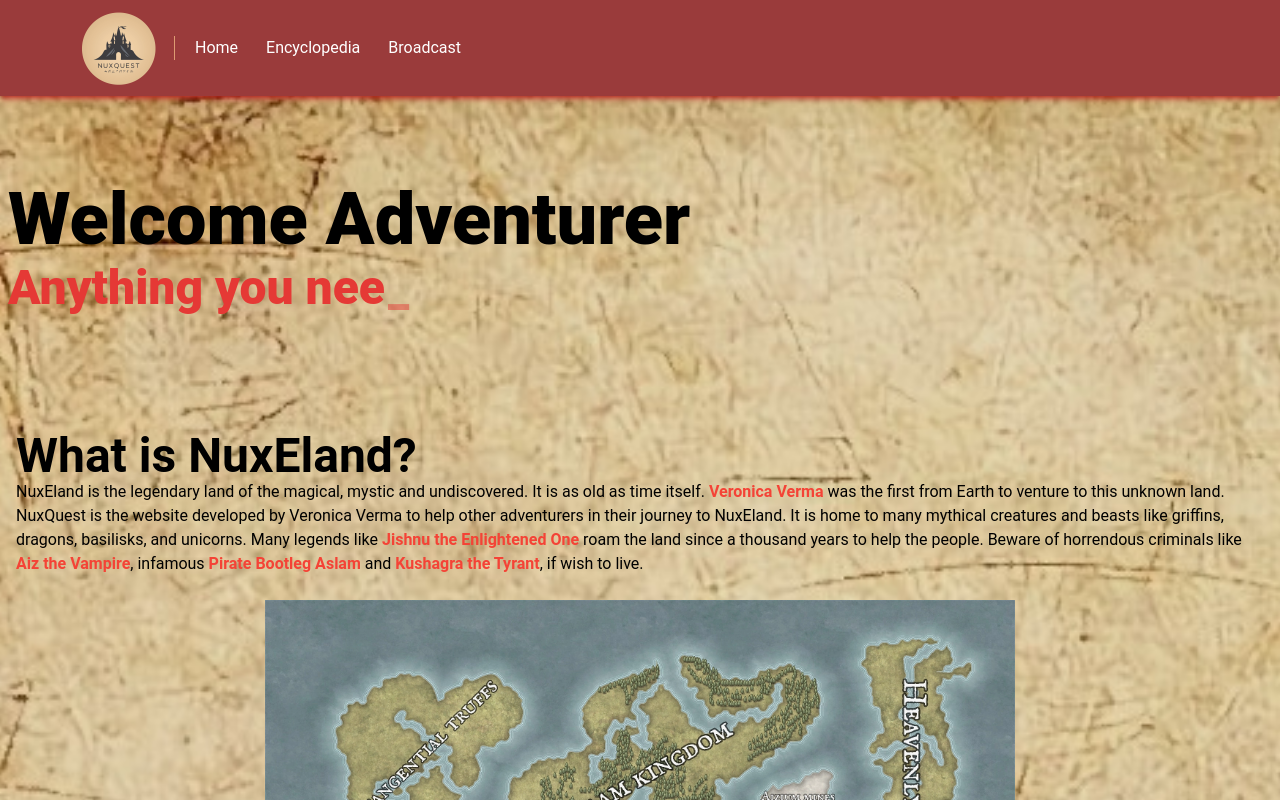
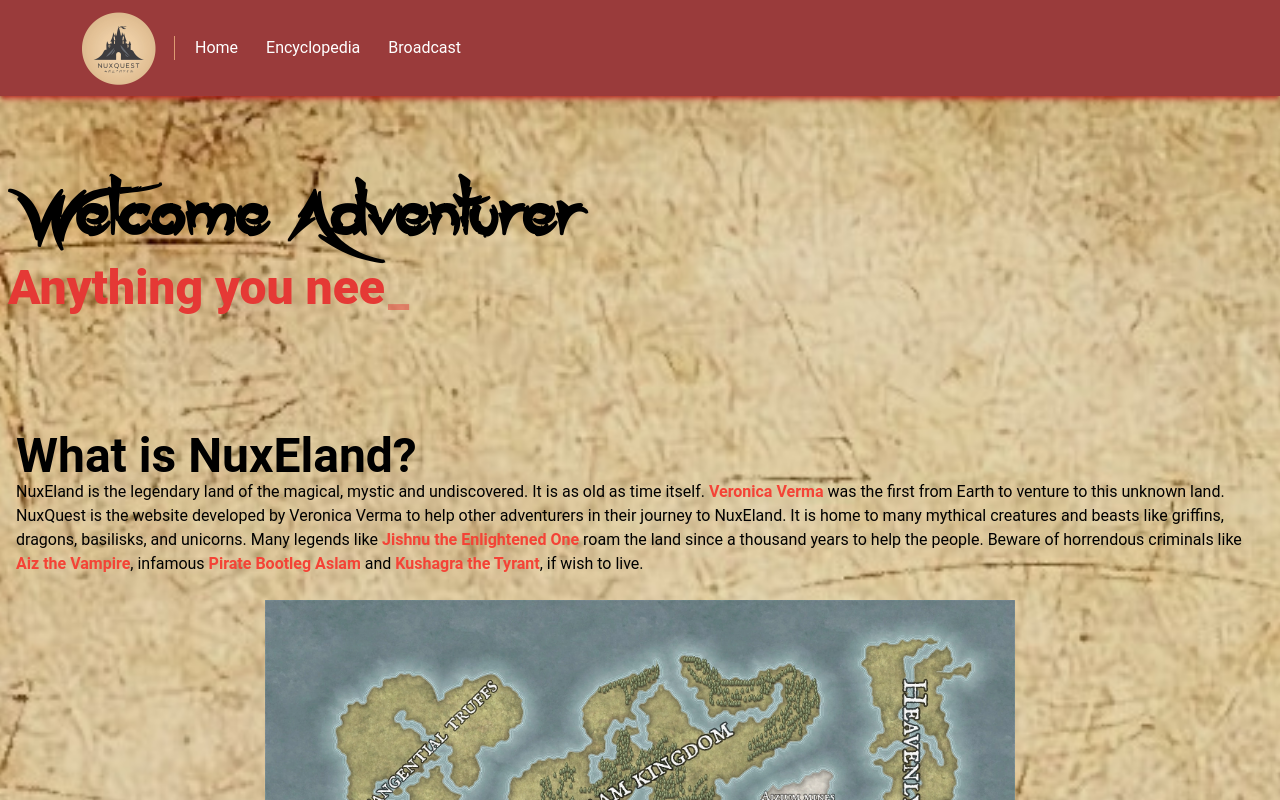
Before and after one commit to jishnupsamal/NuxQuest, a React (Vite) app in the folder Frontend/: page /home in a window 1280 px wide. Shown: the top 800 px of the page. Built offline with nearby package versions, Linux system fonts and the light colour scheme; no server answers; the HTML template or start-up script is replaced by a standard one.

Commit message:
added font

```diff
--- a/Frontend/src/Components/Hero.jsx
+++ b/Frontend/src/Components/Hero.jsx
@@ -6,7 +6,7 @@ function Hero() {
   return (
     <div className="text-white text-4xl z-2  [@media(min-width:520px)]:text-7xl font-extrabold flex flex-col  bg-cover bg-center bg-no-repeat justify-center  h-[300px] pb-3 pl-2 py-4 gap-y-2">
       <Fade cascade className='flex'>
-        <div>
+        <div className='font-AceRecords'>
 
         <span className=' text-black'>Welcome </span> <span className='text-black'>Adventurer</span>
         </div>
--- a/Frontend/src/index.css
+++ b/Frontend/src/index.css
@@ -6,3 +6,8 @@
     font-family: 'Esoteric';
     src: url('/src/fonts/Exalia.ttf');
 }
+
+@font-face {
+    font-family: 'Ace Records';
+    src: url('/src/fonts/AceRecords.ttf');
+}
--- a/Frontend/tailwind.config.js
+++ b/Frontend/tailwind.config.js
@@ -10,8 +10,8 @@ export default withMT({
   ],
   theme: {
     fontFamily: {
-      'nunito': ['nunito', 'sans-serif'],
-      'Esoteric': ['"Esoteric"', 'serif']   // Ensure fonts with spaces have " " surrounding it.
+      'AceRecords': ['"Ace Records"', 'cursive'],
+      'Esoteric': ['"Esoteric"', 'serif']
     },
 
     extend: {
```
Also changed, not shown: Frontend/public/License - READ THIS.txt (added), Frontend/src/fonts/AceRecords.ttf (added).
